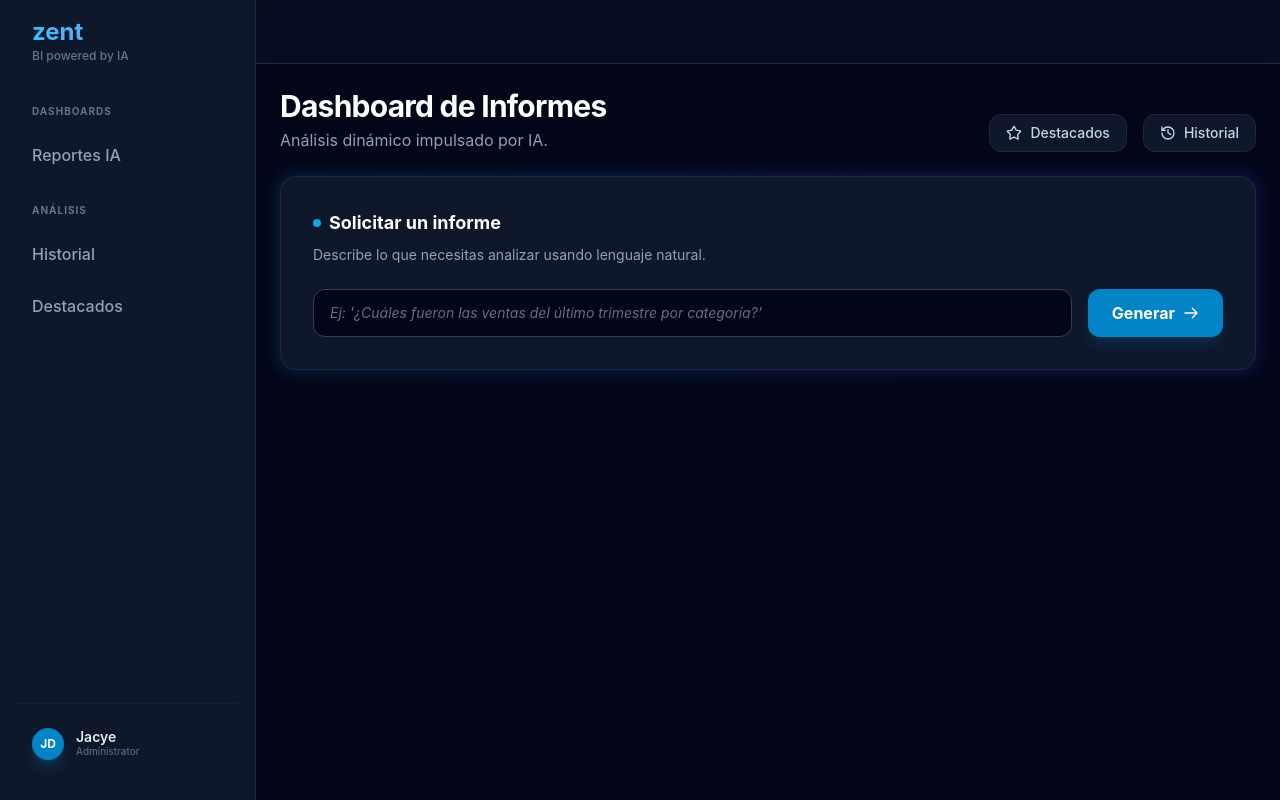
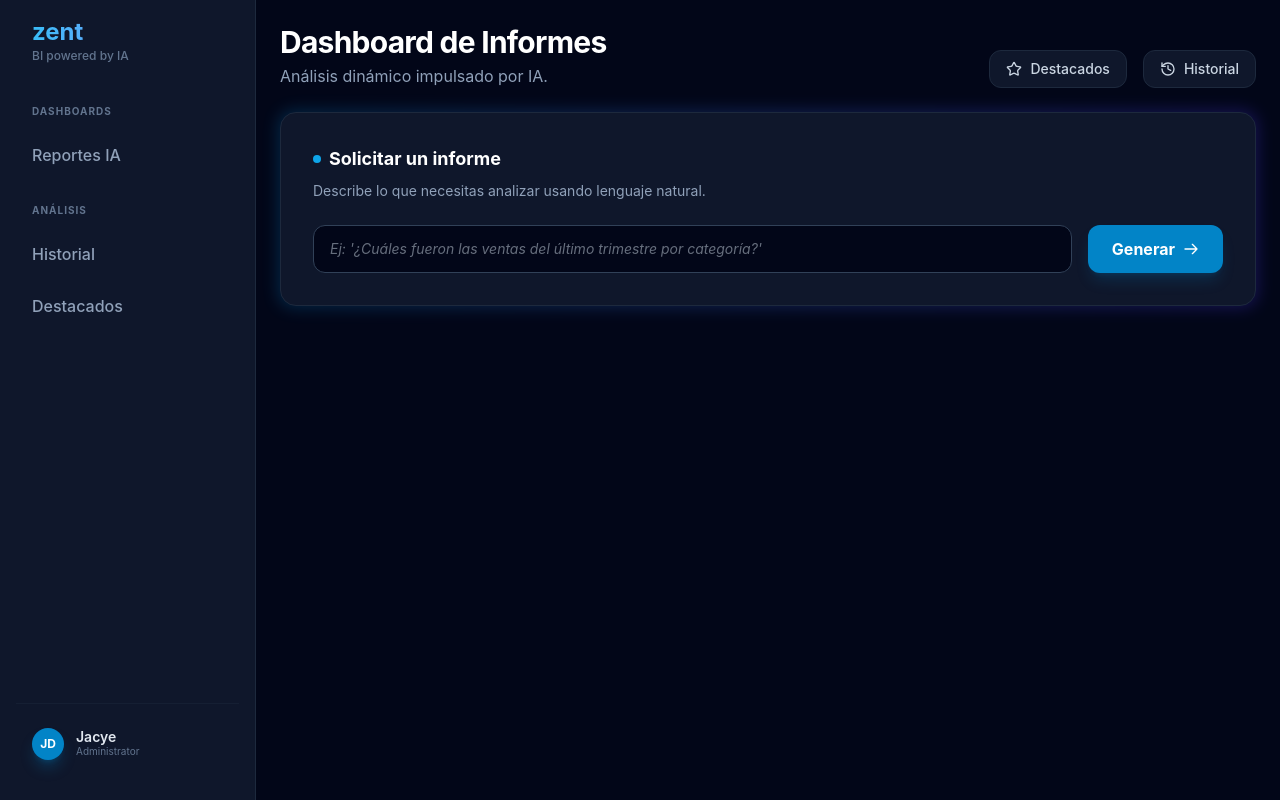
Before and after one commit to jacyeboost/zentAI, a React app in the folder frontend/: page / in a window 1280 px wide. Built offline with nearby package versions, Linux system fonts and the light colour scheme; the HTML template or start-up script is replaced by a standard one.

Commit message:
quité topbar

```diff
--- a/frontend/src/layout/MainLayout.tsx
+++ b/frontend/src/layout/MainLayout.tsx
@@ -1,6 +1,6 @@
 import React from 'react';
 import Sidebar from '../components/Sidebar';
-import Topbar from '../components/Topbar';
+//import Topbar from '../components/Topbar';
 
 interface MainLayoutProps {
   children: React.ReactNode;
@@ -17,7 +17,7 @@ const MainLayout: React.FC<MainLayoutProps> = ({ children, onHistoryClick, onFea
 
       {/* Main Content Area */}
       <div className="flex-1 flex flex-col h-screen overflow-hidden">
-        <Topbar onShare={onShare} />
+        {/* <Topbar onShare={onShare} /> */}
 
         <main className="flex-1 overflow-y-auto p-6 scroll-smooth">
           <div className="max-w-[1600px] mx-auto">
```
